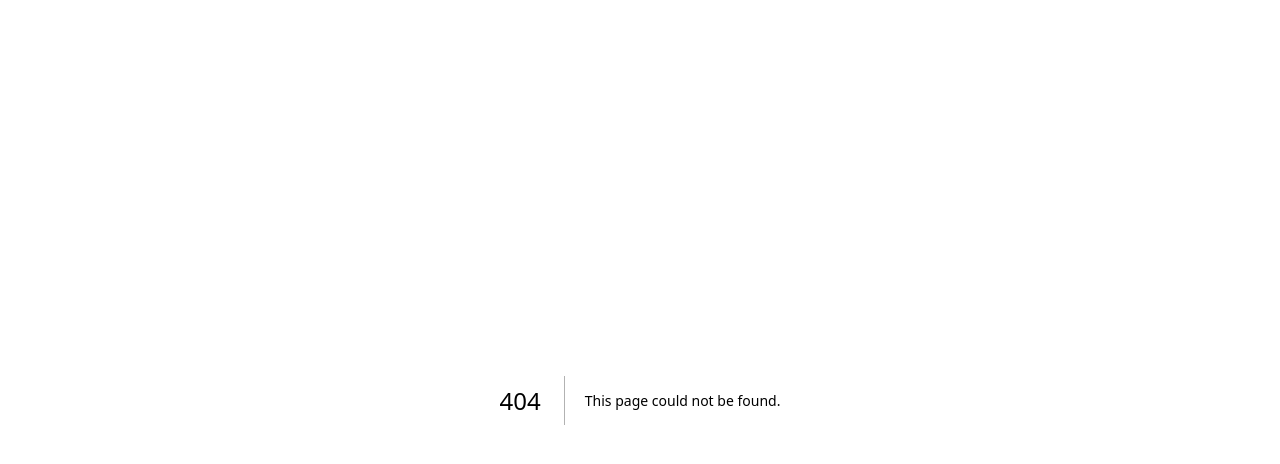
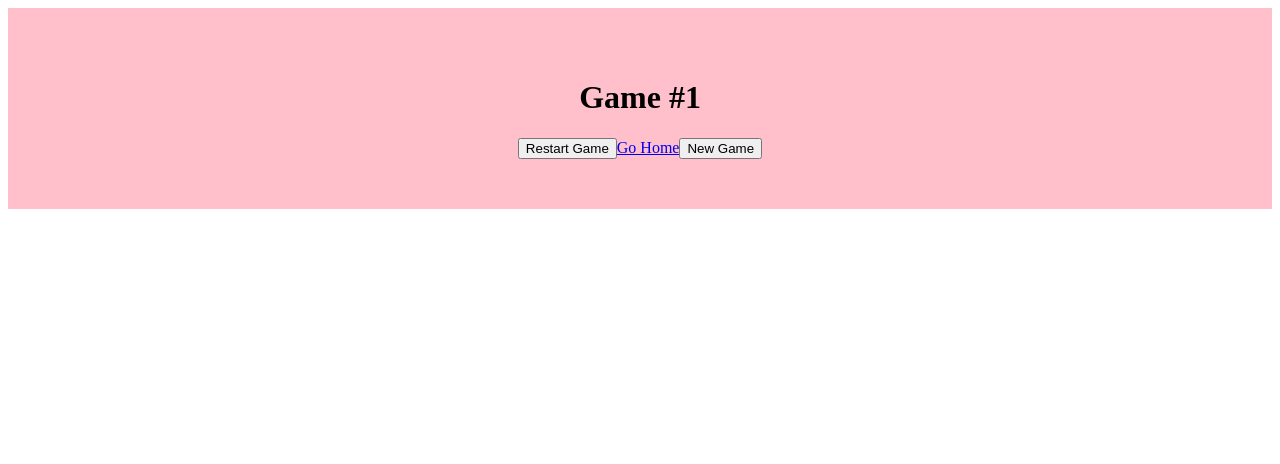
Before and after one commit to evakydo/tictactoe, a Next.js app in the folder client/: page /game/1 in a window 1280 px wide. Before the commit this address had no page. Shown: the top 464 px of the page. Built offline with nearby package versions, Linux system fonts and the light colour scheme.

Commit message:
- move functions and elements to new file for better organisation - basic UI design implementation

```diff
--- /dev/null
+++ b/client/src/pages/components/TTTCell.module.css
@@ -0,0 +1,20 @@
+.moveImg {
+    width: 70%;
+    height: 70%;
+    object-fit: contain;
+}
+
+.cell {
+    width: 75px;
+    height: 75px;
+    border: 1px solid #333333;
+    align-content: center;
+  }
+
+  .clickable {
+    cursor: pointer;
+  }
+
+  .notClickable {
+    cursor: default;
+  }
--- a/client/src/pages/components/TTTCell.tsx
+++ b/client/src/pages/components/TTTCell.tsx
@@ -1,20 +1,12 @@
-import styled from 'styled-components';
-import { CellImage } from './CellImage';
-import { gameState, Player} from '../../controls/gameLogic';
+import { Player } from '../../controls/gameLogic';
+import styles from './TTTCell.module.css';
 
-export const CellElement = styled.div<{ currplayer: string }>`
-   width: 75px;
-    height: 75px;
-    border: 1px solid #333333;
-    cursor: ${(props) => (props.currplayer === Player.Player1 ? 'pointer' : 'default')};
-    align-content: center;
-`
-// todo any => interface
-export const TTTCell = ({ data, ...rest }: any) => {
-    return <CellElement currplayer={gameState.currentPlayer} { ...rest }>
+export const TTTCell = ({ data, currentPlayer, ...rest }: any) => {
+    return <div className={`${styles.cell} ${currentPlayer === Player.Player1 ? styles.clickable : styles.notClickable}`}
+        {...rest}>
         {data.clicked &&
-            <CellImage
+            <img className={styles.moveImg}
                 src={data.img}
             />}
-    </CellElement>;
+    </div>;
 }
--- /dev/null
+++ b/client/src/pages/game/[id].tsx
@@ -0,0 +1,64 @@
+import { useRouter } from 'next/router';
+import React, { useState } from 'react';
+import styles from '../HomePage.module.css';
+import { initialCells, imagesPath } from '../../controls/gameLogic';
+import { TTTCell } from '../components/TTTCell';
+import Link from 'next/link';
+
+const mapCells = (cells: string[]) => {
+  return cells?.map((cell, idx) => ({ id: idx, clicked: Boolean(cell), img: cell === 'player1' ? imagesPath.player1Img.src : imagesPath.player2Img.src }))
+    ?? initialCells;
+}
+const GamePage = () => {
+  const router = useRouter();
+  const { id } = router.query as { id: string };
+
+  const [gameState, setGameState] = useState({} as any);
+  const { currentPlayer, ongoingGame } = gameState ?? {};
+
+  const [currPlayer, setCurrPlayer] = useState(currentPlayer);
+  const [cells, setCells] = useState<string[]>([]);
+  const [winner, setWinner] = useState('')
+
+  const handleCellClick = async (index: number) => {
+  };
+
+  const handleRestart = async () => {
+  };
+
+  const handleNewGame = async () => {
+  };
+
+  return (
+    <div className={`${styles.body} ${styles[currPlayer]}`}>
+      <h1>Game #{id}</h1>
+      <div className={styles.boardWrapper}>
+        <div className={styles.board}>
+          {mapCells(cells).map((cell, index) => (
+            <TTTCell key={index} currentPlayer={currPlayer} onClick={() => handleCellClick(index)} data={cell} />
+          ))}
+        </div>
+      </div>
+      {!winner || winner === 'none' && (
+        <h2>Current turn: {currPlayer}</h2>
+      )}
+      {winner && winner !== 'none' && (
+        <h2>{winner} wins!</h2>
+      )}
+
+      <div className={styles.gameControls}>
+        <button onClick={handleRestart} className={styles.button}>
+          Restart Game
+        </button>
+        <Link href="/" className={styles.button}>
+          Go Home
+        </Link>
+        <button onClick={handleNewGame} className={styles.button}>
+          New Game
+        </button>
+      </div>
+    </div>
+  );
+};
+
+export default GamePage;
```
Also changed, not shown: client/src/pages/components/CellImage.tsx (deleted, +0 -7 lines), client/src/pages/index.tsx (+5 -6 lines).
